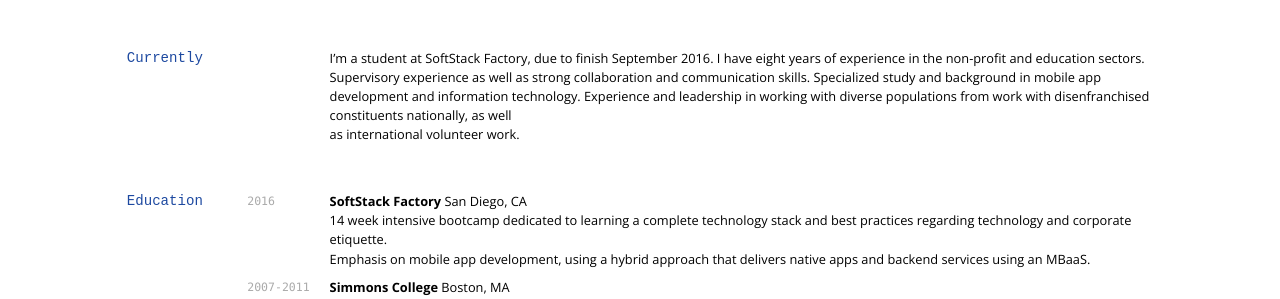
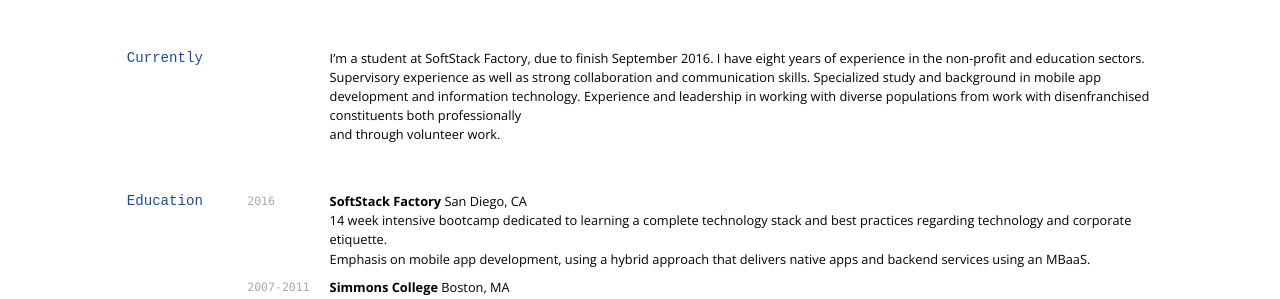
Before and after one commit to anoonan3805/anoonan.github.io, a Jekyll site: the page built from index.md, in a window 1280 px wide and 900 px high. Shown: the part 228-527 px from the top of the window. Built offline with Jekyll 4.4.1, drawn with Linux system fonts in a browser that asks for light colours; nearby versions of some CDN libraries.

Commit message:
updated CURRENTLY

```diff
--- a/index.md
+++ b/index.md
@@ -23,9 +23,8 @@ Hybrid Mobile App Development Student and Technology Aficionado
 I'm a student at SoftStack Factory, due to finish September 2016. I have eight years of experience in the
 non-profit and education sectors. Supervisory experience as well as strong collaboration and communication skills.
 Specialized study and background in mobile app development and information technology. Experience and leadership in
-working with diverse populations from work with disenfranchised constituents nationally, as well<br> as international
+working with diverse populations from work with disenfranchised constituents both professionally<br> and through
 volunteer work.
-
 ## Education
 
 `2016`
```
